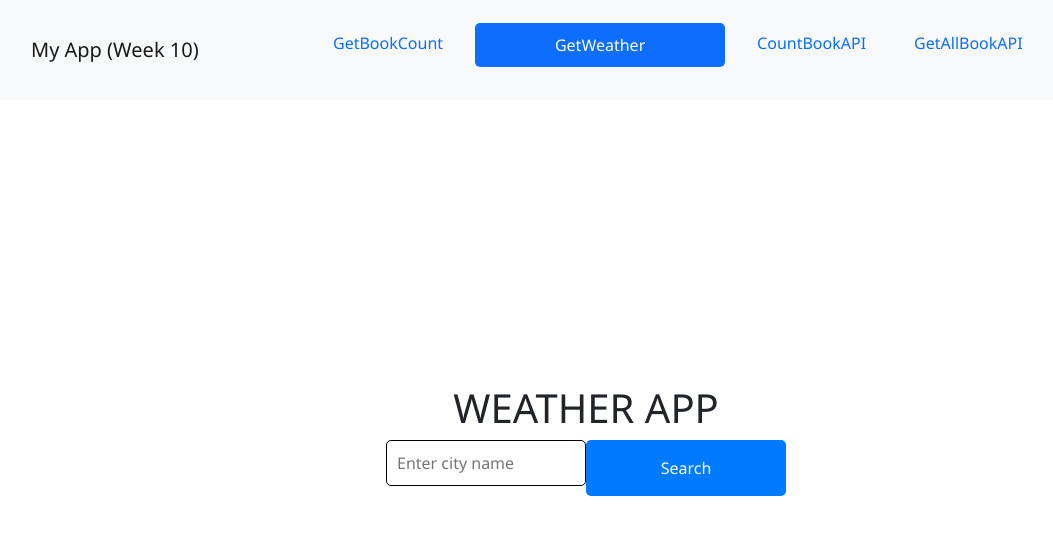
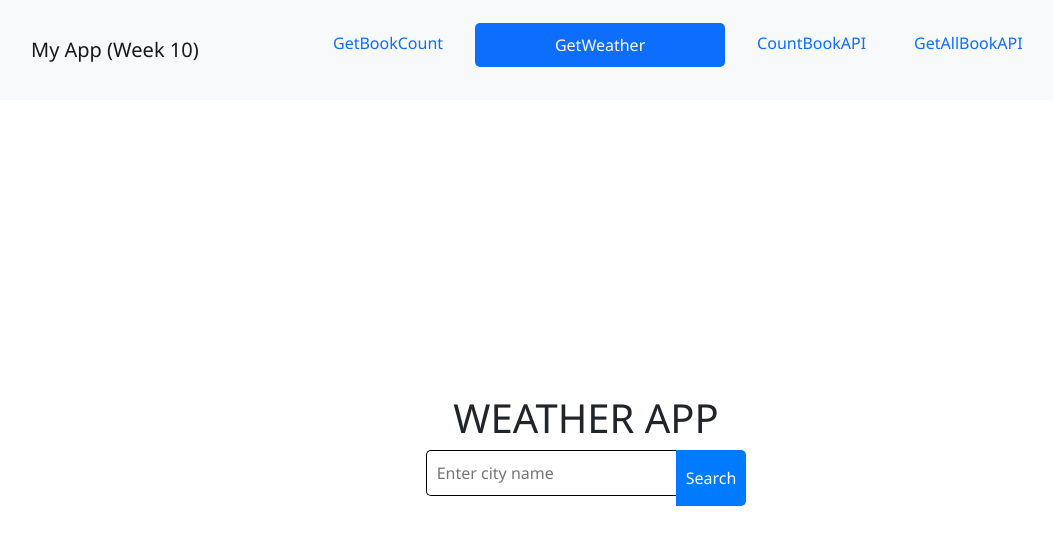
Before and after one commit to abhim1234/FIT5032_Folio, a Vue app in the folder NoMash-Library/: page /WeatherCheck in a window 1280 px wide. Shown: the top 544 px of the page, without its empty margins (54-1107 px from the left). Built offline with nearby package versions, Linux system fonts and the light colour scheme; no server answers.

Commit message:
Error fixing

```diff
--- a/NoMash-Library/src/views/WeatherView.vue
+++ b/NoMash-Library/src/views/WeatherView.vue
@@ -2,16 +2,16 @@
   <div>
     <h1 style="text-align: center;">WEATHER APP</h1>
 
-    <div style="display: flex; justify-content: center; margin-bottom: 20px;">
+    <div style="display: flex; justify-content: center; margin-bottom: 20px; max-width: 400px; margin: 0 auto;">
       <input
         type="text"
         v-model="city"
         placeholder="Enter city name"
-        style="padding: 10px; font-size: 16px; width: 200px; border-radius: 5px; border: 1px solid #000;"
+        style="padding: 10px; font-size: 16px; flex: 1; border: 1px solid #000; border-right: none; border-radius: 5px 0 0 5px; box-sizing: border-box;"
       />
       <button
         @click="searchByCity"
-        style="padding: 10px; font-size: 16px; width: 200px; background-color: #007BFF; color: white; border: none; border-radius: 5px; cursor: pointer;"
+        style="padding: 10px; font-size: 16px; flex: 1; background-color: #007BFF; color: white; border: none; border-radius: 0 5px 5px 0; cursor: pointer; box-sizing: border-box;"
       >
         Search
       </button>
```
